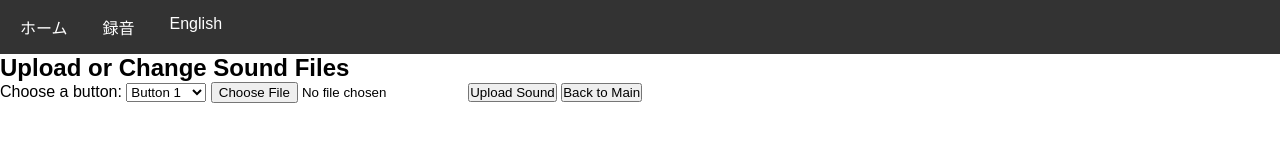
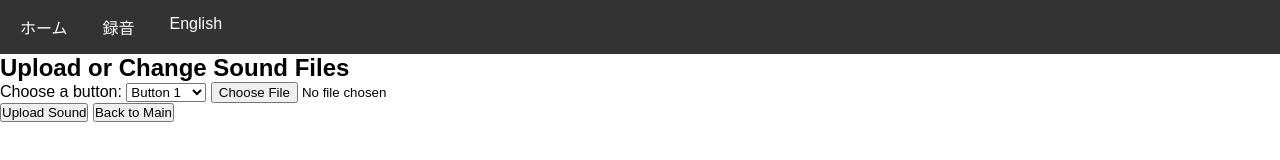
Before and after one commit to Davinci-Meg/Tap_and_Play, a plain HTML site: page index.html in a window 1280 px wide. Both pictures are taken after a click on the link "録音". Drawn offline with Linux system fonts and the light colour scheme.

Commit message:
update file

```diff
--- a/index.html
+++ b/index.html
@@ -61,7 +61,7 @@
             <option value="15">Button 15</option>
             <option value="16">Button 16</option>
         </select>
-        <input type="file" id="sound-file" accept="audio/*,.m4a">
+        <input type="file" id="sound-file" accept="audio/*,.m4a"><br>
         <button onclick="uploadSound()">Upload Sound</button>
         <button onclick="showMain()">Back to Main</button>
     </section>
```
